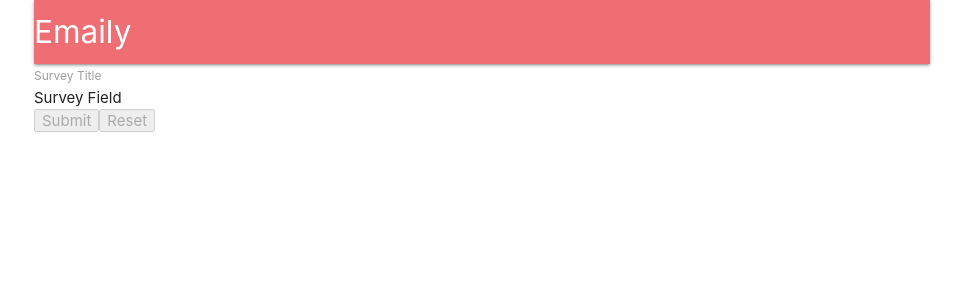
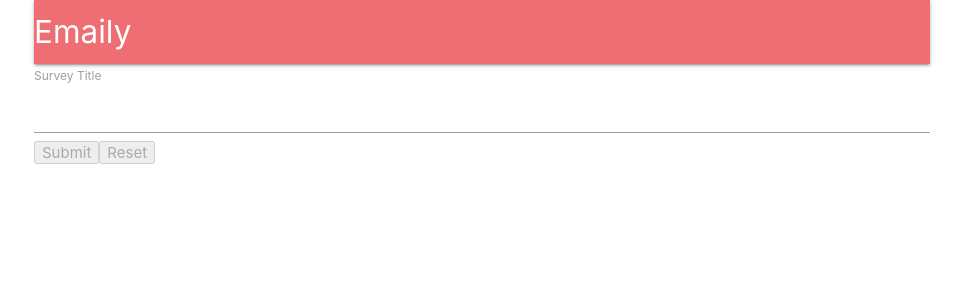
Before and after one commit to markwuu/Emaily, a React (Create React App) app in the folder client/: page /surveys/new in a window 1280 px wide. Shown: the top 300 px of the page, without its empty margins (158-1121 px from the left). Built offline with nearby package versions, Linux system fonts and the light colour scheme; no server answers.

Commit message:
Created input field component for react final for

```diff
--- a/client/src/components/surveys/SurveyField.js
+++ b/client/src/components/surveys/SurveyField.js
@@ -2,12 +2,12 @@
 // label and text input
 import React from 'react';
 
-const SurveyField = (props) => {
+const SurveyField = ({input}) => {
+    // console.log('inputf', input);
 
-    const { title } = props;
     return (
         <div>
-            Survey Field
+            <input {...input} />
         </div>
     )
 }
--- a/client/src/components/surveys/SurveyForm.js
+++ b/client/src/components/surveys/SurveyForm.js
@@ -7,7 +7,6 @@ const sleep = ms => new Promise(resolve => setTimeout(resolve, ms))
 
 const onSubmit = async values => {
     await sleep(300)
-    // window.alert(JSON.stringify(values, 0, 2))
     console.log(JSON.stringify(values, 0, 2));
 }
 
@@ -19,8 +18,7 @@ const renderFields = (title) => {
     )
 }
 
-const SurveyForm = (props) => {
-    const { handleSubmit, pristine, reset, submitting } = props;
+const SurveyForm = () => {
     return (
         <div>
         <Form
```
